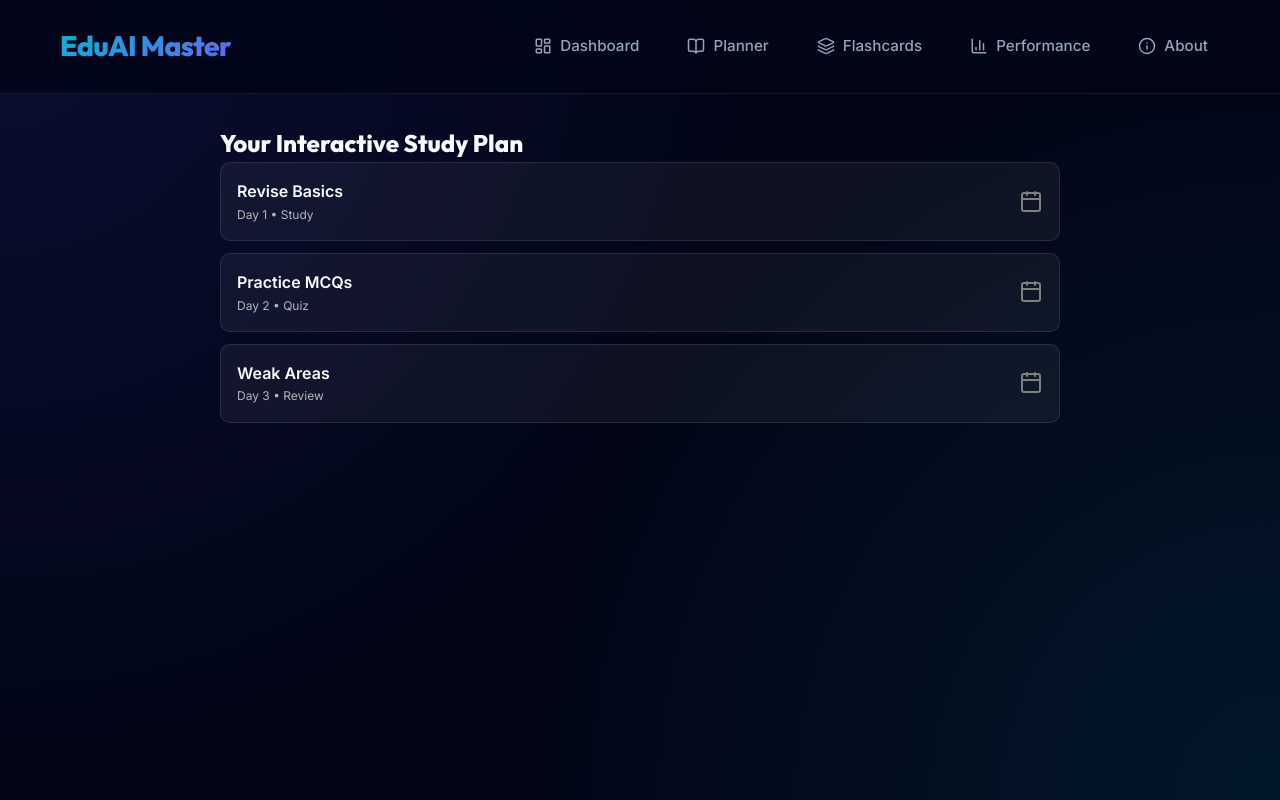
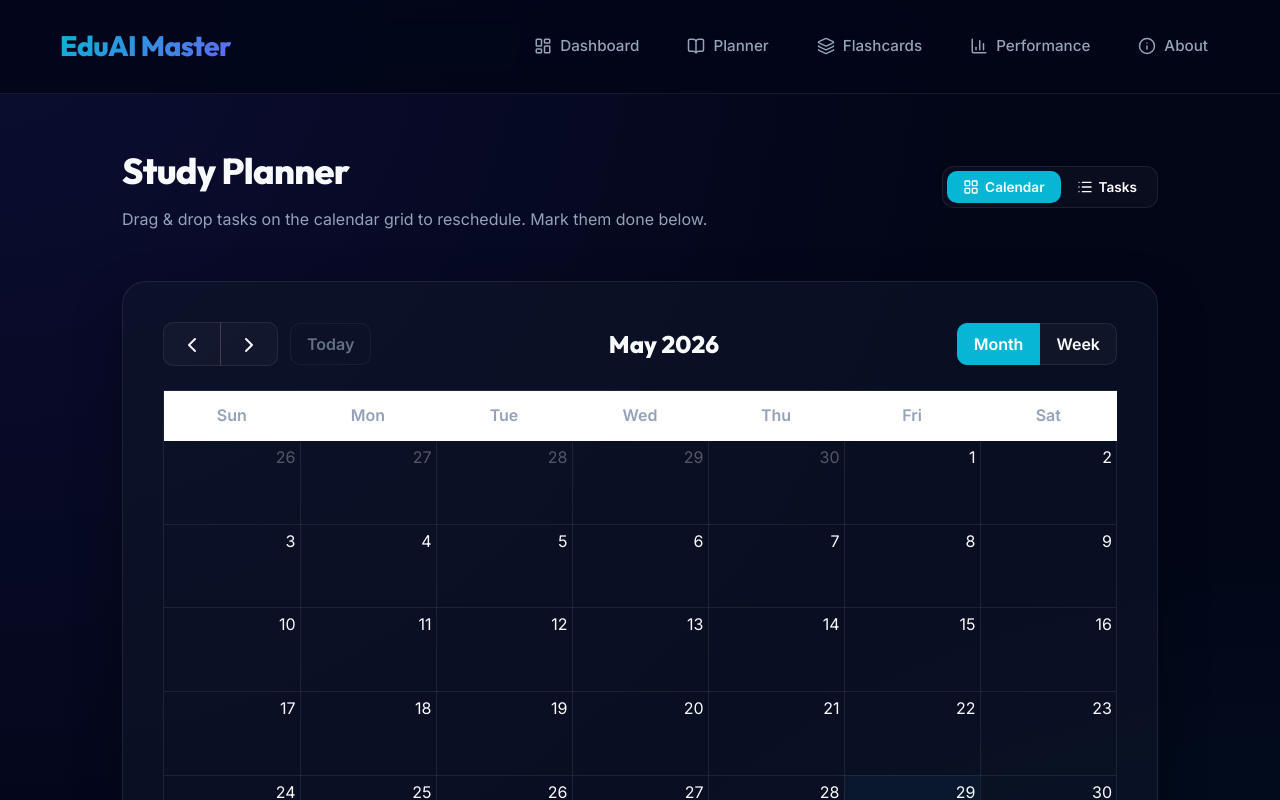
Before and after one commit to tahreemaltaf/EDU-AI-Master, a React (Vite) app in the folder frontend/: page /planner in a window 1280 px wide. Shown: the top 800 px of the page. Built offline with nearby package versions, Linux system fonts and the light colour scheme; no server answers.

Commit message:
integrate FullCalendar.js in StudyPlanner

```diff
--- a/frontend/src/components/StudyPlanner.jsx
+++ b/frontend/src/components/StudyPlanner.jsx
@@ -1,27 +1,28 @@
 import React, { useState, useEffect } from 'react';
-import { Calendar, BookOpen, Brain, RotateCcw, CheckCircle2 } from 'lucide-react';
+import { Calendar as CalendarIcon, BookOpen, Brain, RotateCcw, CheckCircle2, LayoutGrid, List } from 'lucide-react';
 import axios from 'axios';
+import FullCalendar from '@fullcalendar/react';
+import dayGridPlugin from '@fullcalendar/daygrid';
+import interactionPlugin from '@fullcalendar/interaction';
 
 const StudyPlanner = () => {
     const [plan, setPlan] = useState([]);
     const [loading, setLoading] = useState(true);
-    const [completed, setCompleted] = useState({}); // 🔥 NEW STATE
+    const [completed, setCompleted] = useState({});
+    const [viewMode, setViewMode] = useState('calendar'); // calendar | timeline
 
     useEffect(() => {
         const fetchPlan = async () => {
             try {
                 const resp = await axios.get('http://localhost:5000/api/study-plan');
-
                 const data = resp.data?.study_plan || [];
-
                 setPlan(data);
             } catch (e) {
                 console.error(e);
-
                 setPlan([
-                    { day: 1, topic: "Revise Basics", activity: "Study", type: "study" },
-                    { day: 2, topic: "Practice MCQs", activity: "Quiz", type: "quiz" },
-                    { day: 3, topic: "Weak Areas", activity: "Review", type: "review" }
+                    { day: 1, topic: "Revise Basics", activity: "Study", type: "study", date: new Date().toISOString().split('T')[0] },
+                    { day: 2, topic: "Practice MCQs", activity: "Quiz", type: "quiz", date: new Date(Date.now() + 86400000).toISOString().split('T')[0] },
+                    { day: 3, topic: "Weak Areas", activity: "Review", type: "review", date: new Date(Date.now() + 172800000).toISOString().split('T')[0] }
                 ]);
             } finally {
                 setLoading(false);
@@ -31,7 +32,6 @@ const StudyPlanner = () => {
         fetchPlan();
     }, []);
 
-    // 🔥 TOGGLE COMPLETE TASK
     const toggleDone = (index) => {
         setCompleted(prev => ({
             ...prev,
@@ -39,14 +39,135 @@ const StudyPlanner = () => {
         }));
     };
 
+    const typeColor = (type) => {
+        if (type === 'quiz') return '#fbbf24'; // Yellow
+        if (type === 'review') return '#a78bfa'; // Purple
+        return '#10b981'; // Cyan/Green
+    };
+
+    const handleEventDrop = async (info) => {
+        const newDate = info.event.startStr.split('T')[0];
+        const taskIndex = parseInt(info.event.id, 10);
+        try {
+            await axios.post('http://localhost:5000/api/update-task-date', {
+                index: taskIndex,
+                date: newDate
+            });
+            // Update plan state
+            setPlan(prev => prev.map((item, idx) => idx === taskIndex ? { ...item, date: newDate } : item));
+        } catch (e) {
+            console.error("Reschedule failed:", e);
+            alert("Could not update task date. Is the backend server running?");
+            info.revert();
+        }
+    };
+
     if (loading) {
-        return <p style={{ padding: 40 }}>Loading study plan...</p>;
+        return <p style={{ padding: 40, color: 'var(--text-muted)' }}>Loading study plan...</p>;
     }
 
+    // Convert plan array to FullCalendar event objects
+    const calendarEvents = plan.map((item, idx) => ({
+        id: String(idx),
+        title: `${item.activity || 'Study'}: ${item.topic}`,
+        start: item.date,
+        backgroundColor: completed[idx] ? 'rgba(16, 185, 129, 0.2)' : typeColor(item.type),
+        borderColor: completed[idx] ? '#10b981' : typeColor(item.type),
+        textColor: '#ffffff',
+        extendedProps: { ...item, idx }
+    }));
+
     return (
-        <div style={{ padding: 30, maxWidth: 900, margin: '0 auto' }}>
+        <div style={{ padding: '3rem 2rem', maxWidth: '1100px', margin: '0 auto' }} className="animate-fade-in">
 
-            <h2>Your Interactive Study Plan</h2>
+            {/* Header section with view toggles */}
+            <div style={{ display: 'flex', justifyContent: 'space-between', alignItems: 'center', marginBottom: '3rem' }}>
+                <div>
+                    <h2 style={{ fontSize: '2.25rem', fontWeight: '800', marginBottom: '0.5rem', letterSpacing: '-0.02em' }}>
+                        Study Planner
+                    </h2>
+                    <p style={{ color: 'var(--text-muted)' }}>
+                        Drag & drop tasks on the calendar grid to reschedule. Mark them done below.
+                    </p>
+                </div>
+
+                <div style={{
+                    display: 'inline-flex',
+                    background: 'rgba(255,255,255,0.03)',
+                    border: '1px solid var(--glass-border)',
+                    borderRadius: '12px',
+                    padding: '4px'
+                }}>
+                    <button
+                        onClick={() => setViewMode('calendar')}
+                        style={{
+                            display: 'flex',
+                            alignItems: 'center',
+                            gap: '6px',
+                            padding: '8px 16px',
+                            border: 'none',
+                            borderRadius: '10px',
+                            cursor: 'pointer',
+                            fontSize: '0.85rem',
+                            fontWeight: '600',
+                            background: viewMode === 'calendar' ? 'var(--primary)' : 'transparent',
+                            color: 'white',
+                            transition: 'all 0.3s ease'
+                        }}
+                    >
+                        <LayoutGrid size={16} /> Calendar
+                    </button>
+                    <button
+                        onClick={() => setViewMode('timeline')}
+                        style={{
+                            display: 'flex',
+                            alignItems: 'center',
+                            gap: '6px',
+                            padding: '8px 16px',
+                            border: 'none',
+                            borderRadius: '10px',
+                            cursor: 'pointer',
+                            fontSize: '0.85rem',
+                            fontWeight: '600',
+                            background: viewMode === 'timeline' ? 'var(--primary)' : 'transparent',
+                            color: 'white',
+                            transition: 'all 0.3s ease'
+                        }}
+                    >
+                        <List size={16} /> Tasks
+                    </button>
+                </div>
+            </div>
+
+            {/* Calendar Grid View */}
+            {viewMode === 'calendar' && (
+                <div className="glass-card" style={{ padding: '2.5rem', marginBottom: '3rem' }}>
+                    <FullCalendar
+                        plugins={[dayGridPlugin, interactionPlugin]}
+                        initialView="dayGridMonth"
+                        editable={true}
+                        events={calendarEvents}
+                        eventDrop={handleEventDrop}
+                        headerToolbar={{
+                            left: 'prev,next today',
+                            center: 'title',
+                            right: 'dayGridMonth,dayGridWeek'
+                        }}
+                        eventTimeFormat={{
+                            hour: 'numeric',
+                            minute: '2-digit',
+                            meridiem: false
+                        }}
+                        height="auto"
+                    />
+                </div>
+            )}
+
+            {/* Timeline Checklist View */}
+            <div>
+                <h3 style={{ fontSize: '1.5rem', marginBottom: '1.5rem', fontWeight: '700' }}>
+                    Interactive Task Checklist
+                </h3>
 
                 {plan.map((item, idx) => {
                     const isDone = completed[idx];
@@ -56,41 +177,46 @@ const StudyPlanner = () => {
                             key={idx}
                             onClick={() => toggleDone(idx)}
                             style={{
-                            padding: 16,
-                            marginBottom: 12,
-                            borderRadius: 10,
+                                padding: '20px 24px',
+                                marginBottom: '1rem',
+                                borderRadius: '16px',
                                 cursor: 'pointer',
                                 background: isDone
-                                ? 'rgba(16,185,129,0.15)'
-                                : 'rgba(255,255,255,0.05)',
+                                    ? 'rgba(16,185,129,0.08)'
+                                    : 'rgba(255,255,255,0.02)',
                                 border: isDone
-                                ? '1px solid #10b981'
-                                : '1px solid rgba(255,255,255,0.1)',
+                                    ? '1px solid rgba(16,185,129,0.3)'
+                                    : '1px solid var(--glass-border)',
                                 display: 'flex',
                                 justifyContent: 'space-between',
-                            alignItems: 'center'
+                                alignItems: 'center',
+                                transition: 'all 0.25s ease'
                             }}
+                            className="checklist-item"
                         >
-
                             <div>
-                            <div style={{ fontWeight: 600 }}>
+                                <div style={{
+                                    fontWeight: 600,
+                                    fontSize: '1.1rem',
+                                    textDecoration: isDone ? 'line-through' : 'none',
+                                    opacity: isDone ? 0.6 : 1
+                                }}>
                                     {item.topic}
                                 </div>
-
-                            <div style={{ fontSize: 12, opacity: 0.7 }}>
-                                Day {item.day} • {item.activity}
+                                <div style={{ fontSize: '0.85rem', color: 'var(--text-muted)', marginTop: '4px' }}>
+                                    Day {item.day || idx + 1} • {item.activity || 'Study'} • Due: {item.date}
                                 </div>
                             </div>
 
                             {isDone ? (
-                            <CheckCircle2 color="#10b981" />
+                                <CheckCircle2 color="#10b981" size={24} />
                             ) : (
-                            <Calendar color="gray" />
+                                <CalendarIcon color="var(--text-muted)" size={24} />
                             )}
-
                         </div>
                     );
                 })}
+            </div>
 
         </div>
     );
--- a/frontend/src/index.css
+++ b/frontend/src/index.css
@@ -211,3 +211,84 @@ body {
     transform: rotate(360deg);
   }
 }
+
+/* --- FullCalendar Dark Glassmorphism Styling --- */
+.fc {
+    --fc-border-color: var(--glass-border);
+    --fc-daygrid-event-dot-width: 8px;
+    font-family: var(--font-body);
+}
+
+.fc .fc-toolbar-title {
+    font-family: var(--font-heading);
+    font-size: 1.5rem;
+    font-weight: 700;
+    color: var(--text-main);
+}
+
+.fc .fc-button-primary {
+    background-color: rgba(255, 255, 255, 0.03);
+    border: 1px solid var(--glass-border);
+    color: var(--text-main);
+    font-weight: 600;
+    text-transform: capitalize;
+    border-radius: 10px;
+    padding: 8px 16px;
+    transition: all 0.25s ease;
+}
+
+.fc .fc-button-primary:hover {
+    background-color: var(--primary);
+    border-color: var(--primary);
+    color: white;
+}
+
+.fc .fc-button-primary:disabled {
+    background-color: rgba(255, 255, 255, 0.01);
+    border-color: var(--glass-border);
+    color: var(--text-muted);
+}
+
+.fc .fc-button-active {
+    background-color: var(--primary) !important;
+    border-color: var(--primary) !important;
+}
+
+.fc .fc-col-header-cell {
+    background-color: rgba(255, 255, 255, 0.02);
+    padding: 10px 0;
+    font-weight: 700;
+    color: var(--text-muted);
+    font-family: var(--font-heading);
+}
+
+.fc .fc-daygrid-day {
+    transition: background-color 0.2s ease;
+}
+
+.fc .fc-daygrid-day:hover {
+    background-color: rgba(255, 255, 255, 0.02);
+}
+
+.fc .fc-day-today {
+    background-color: rgba(6, 182, 212, 0.05) !important;
+}
+
+.fc-event {
+    border-radius: 8px !important;
+    padding: 4px 8px !important;
+    font-size: 0.85rem !important;
+    font-weight: 600 !important;
+    cursor: grab !important;
+    box-shadow: 0 4px 12px rgba(0, 0, 0, 0.15);
+    transition: transform 0.2s ease, box-shadow 0.2s ease;
+}
+
+.fc-event:active {
+    cursor: grabbing !important;
+    transform: scale(0.98);
+}
+
+.fc-event-main {
+    padding: 2px 0;
+}
```
Also changed, not shown: 1 other file (tests, documents, lock files or other folders). Lines whose indentation alone changed are shown as unchanged.
